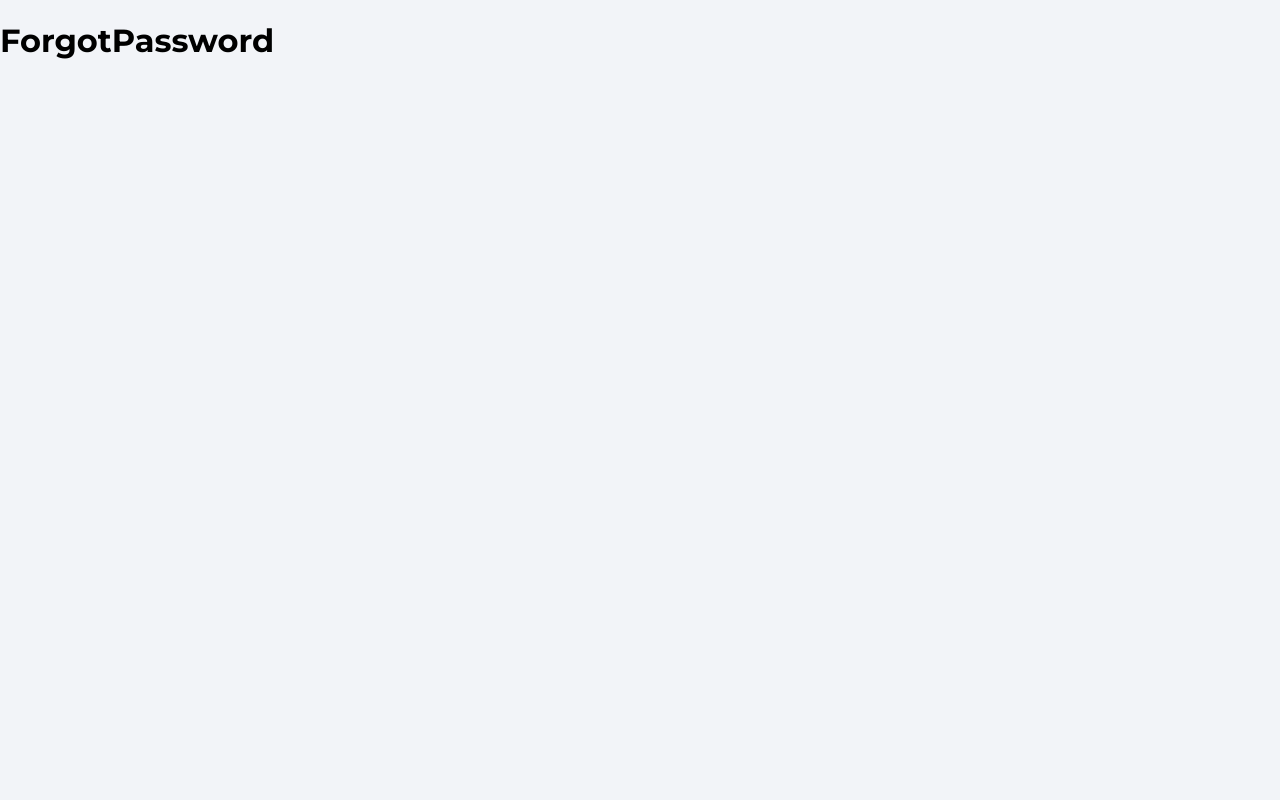
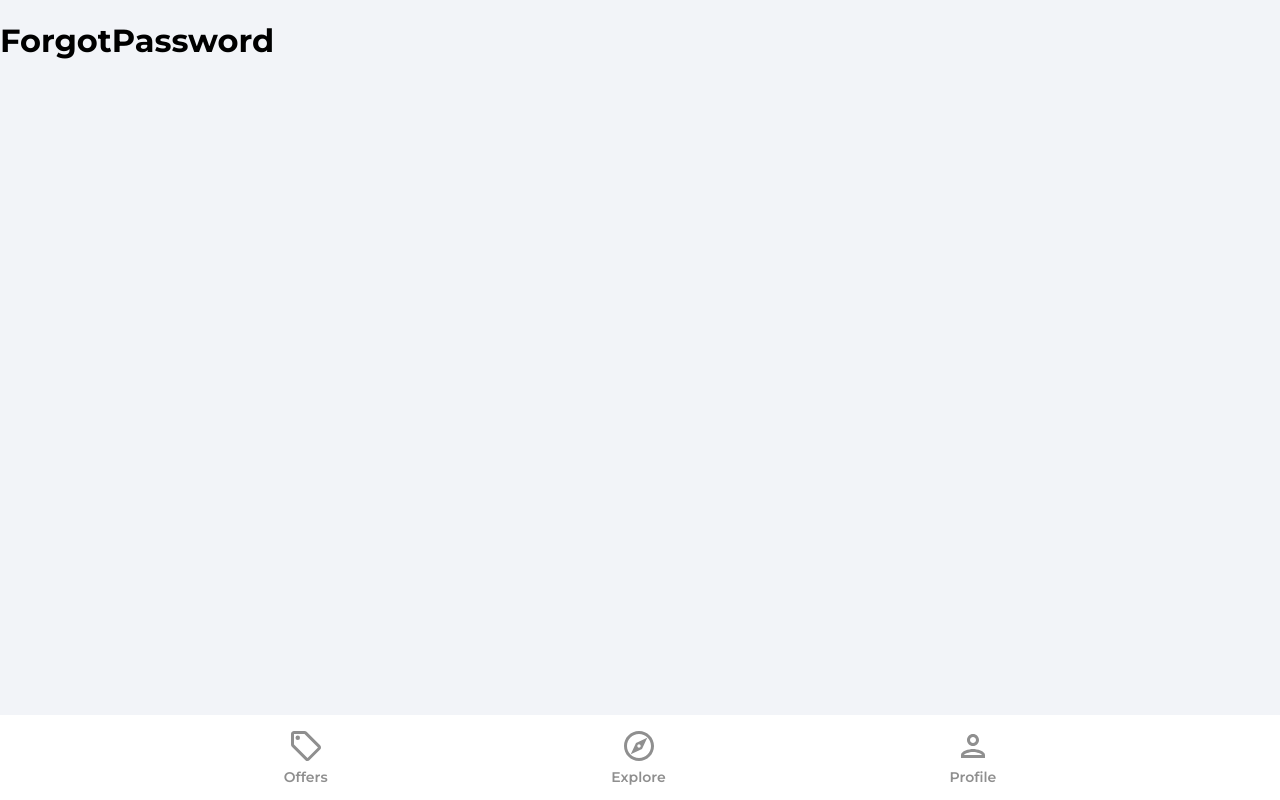
Before and after one commit to AlessiaPiscopo/house-marketplace, a React (Create React App) app: page /forgot-password in a window 1280 px wide. Built offline with nearby package versions, Linux system fonts and the light colour scheme.

Commit message:
create navbar component, add functionality and styling

```diff
--- a/src/App.js
+++ b/src/App.js
@@ -1,4 +1,6 @@
 import { BrowserRouter as Router, Routes, Route } from "react-router-dom";
+
+import Navbar from "./components/Navbar";
 
 // pages
 import Explore from "./pages/Explore";
@@ -20,8 +22,8 @@
           <Route path="/sign-up" element={<SignUp />} />
           <Route path="/forgot-password" element={<ForgotPassword />} />
         </Routes>
+        <Navbar />
       </Router>
-      {/* Navbar */}
     </>
   );
 }
--- /dev/null
+++ b/src/components/Navbar.jsx
@@ -0,0 +1,39 @@
+import { useNavigate, useLocation } from "react-router-dom";
+import  { ReactComponent as OfferIcon } from "../assets/svg/localOfferIcon.svg"
+import  { ReactComponent as ExploreIcon } from "../assets/svg/exploreIcon.svg"
+import  { ReactComponent as PersonOutlineIcon } from "../assets/svg/personOutlineIcon.svg"
+
+const Navbar = () => {
+    const navigate = useNavigate();
+    const location = useLocation();
+
+    // checks if route we pass into the function is equal to location (url in browser)
+    const pathMatchRoute = (route) => {
+        if (route === location.pathname) {
+            return true;
+        }
+    }
+
+    return (
+        <footer className="navbar">
+            <nav className="navbarNav">
+                <ul className="navbarListItems">
+                    <li className="navbarListItem" onClick={() => navigate("/offers")} >
+                        <OfferIcon fill={pathMatchRoute("/offers") ? "#2c2c2c" : "#8f8f8f"} width="36px" height="36px" />
+                        <p className={pathMatchRoute("/offers") ? "navbarListItemNameActive" : "navbarListItemName"}>Offers</p>
+                    </li>
+                    <li className="navbarListItem" onClick={() => navigate("/")}>
+                        <ExploreIcon fill={pathMatchRoute("/") ? "#2c2c2c" : "#8f8f8f"} width="36px" height="36px" />
+                        <p className={pathMatchRoute("/") ? "navbarListItemNameActive" : "navbarListItemName"}>Explore</p>
+                    </li>
+                    <li className="navbarListItem" onClick={() => navigate("/profile")}>
+                        <PersonOutlineIcon fill={pathMatchRoute("/profile") ? "#2c2c2c" : "#8f8f8f"} width="36px" height="36px" />
+                        <p className={pathMatchRoute("/profile]") ? "navbarListItemNameActive" : "navbarListItemName"}>Profile</p>
+                    </li>
+                </ul>
+            </nav>
+        </footer>
+            );
+}
+
+export default Navbar;
```
